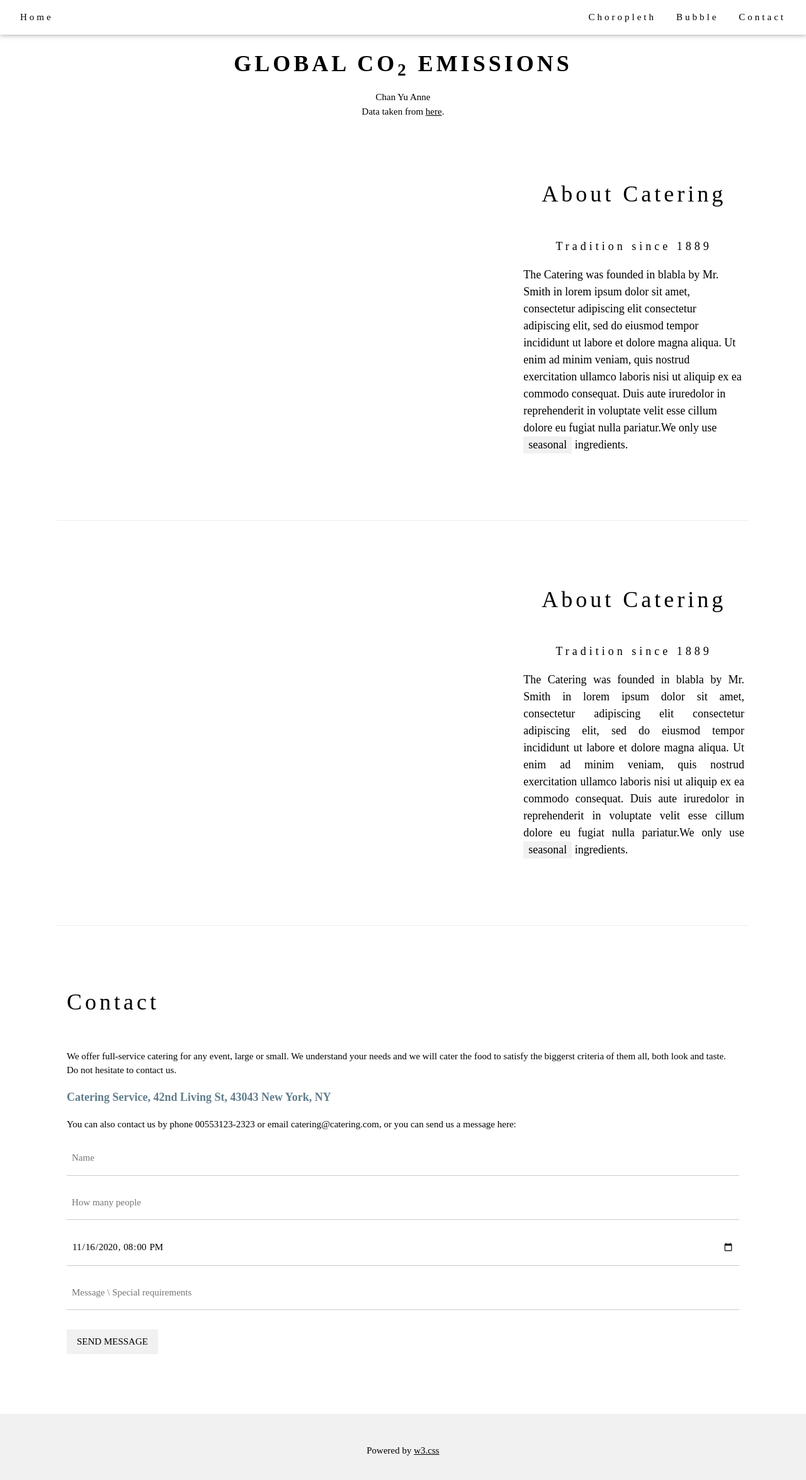
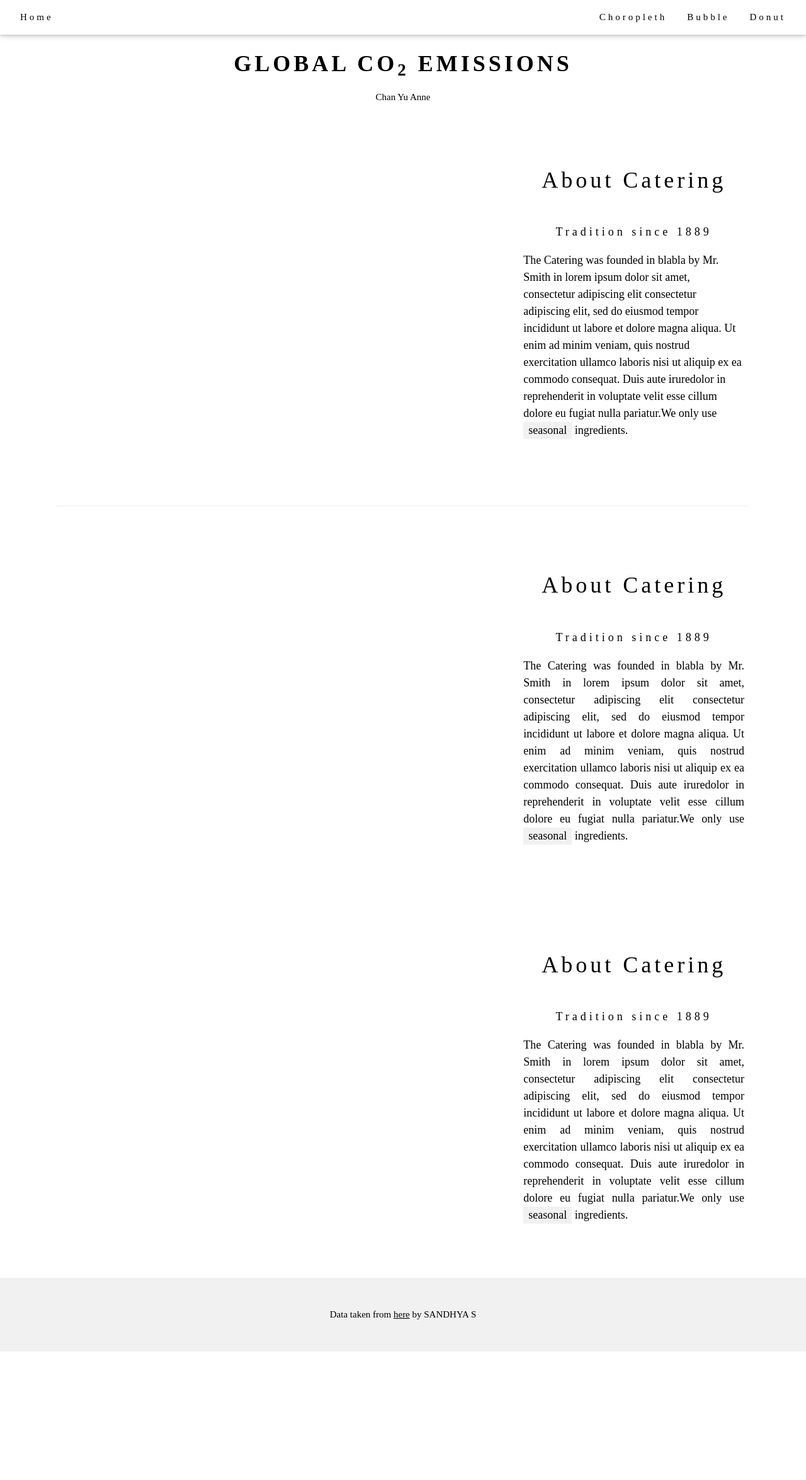
Before and after one commit to yu00anne/FIT3179-Assignment2, a plain HTML site: page index.html in a window 1280 px wide. Shown: the whole page at 63% size. After the commit the page ends 2146 px from the top, so only its background shows below. Drawn offline with Linux system fonts and the light colour scheme; a script that the page names is missing.

Commit message:
Add donut chart to index.html

```diff
--- a/css/style.css
+++ b/css/style.css
@@ -247,3 +247,10 @@ hr{border:0;border-top:1px solid #eee;margin:20px 0}
 	left: 0px;
 	right: 0px;
 }
+
+#donut_chart {
+	top:25px;
+	bottom: 0px;
+	left: 0px;
+	right: 0px;
+}
--- a/index.html
+++ b/index.html
@@ -30,26 +30,15 @@
         <div class="w3-right w3-hide-small">
         <a href="#choropleth" class="w3-bar-item w3-button">Choropleth</a>
         <a href="#bubble" class="w3-bar-item w3-button">Bubble</a>
-        <a href="#contact" class="w3-bar-item w3-button">Contact</a>
+        <a href="#donut" class="w3-bar-item w3-button">Donut</a>
         </div>
     </div>
     </div>
 
     <!-- Header -->
-    <!-- <header class="w3-display-container w3-content w3-wide" style="max-width:1600px;min-width:500px" id="home">
-        <img class="w3-image" src="co2_1.jpg" alt="Hamburger Catering" width="1600" height="100">
-        <div class="w3-display-middle w3-padding-large w3-opacity">
-            <h1 class="w3-xxlarge">Le Catering</h1>
-        </div>
-    </header> -->
-
-    <!-- Header -->
     <header class="w3-container w3-center w3-padding-top-64" id="home">
         <h1><b>GLOBAL CO<sub>2</sub> EMISSIONS</b></h1>
-        <p>
-            Chan Yu Anne <br>
-            Data taken from <a href="https://www.kaggle.com/sansuthi/global-co2-emissions">here</a>.
-        </p>
+        <p>Chan Yu Anne</p>
     </header>
 
     <!-- Page content -->
@@ -90,8 +79,8 @@
             <div id="bubble_plot">
                 <script type="text/javascript">
 
-                    var map1 = "js/bubble_plot.json";
-                    vegaEmbed('#bubble_plot', map1).then(function(result) {
+                    var map2 = "js/bubble_plot.json";
+                    vegaEmbed('#bubble_plot', map2).then(function(result) {
                         // Access the Vega view instance (https://vega.github.io/vega/docs/api/view/) as result.view
                     }).catch(console.error);
 
@@ -107,21 +96,29 @@
         </div>
     </div>
 
-    <hr>
+    <!-- Donut Section -->
+    <div class="w3-row w3-padding-64" id="donut">
+        <div class="w3-col m8 w3-padding-small">
+        <!-- <img src="/w3images/tablesetting2.jpg" class="w3-round w3-image w3-opacity-min" alt="Table Setting" width="600" height="750"> -->
 
-    <!-- Contact Section -->
-    <div class="w3-container w3-padding-64" id="contact">
-        <h1>Contact</h1><br>
-        <p>We offer full-service catering for any event, large or small. We understand your needs and we will cater the food to satisfy the biggerst criteria of them all, both look and taste. Do not hesitate to contact us.</p>
-        <p class="w3-text-blue-grey w3-large"><b>Catering Service, 42nd Living St, 43043 New York, NY</b></p>
-        <p>You can also contact us by phone 00553123-2323 or email catering@catering.com, or you can send us a message here:</p>
-        <form action="/action_page.php" target="_blank">
-        <p><input class="w3-input w3-padding-16" type="text" placeholder="Name" required name="Name"></p>
-        <p><input class="w3-input w3-padding-16" type="number" placeholder="How many people" required name="People"></p>
-        <p><input class="w3-input w3-padding-16" type="datetime-local" placeholder="Date and time" required name="date" value="2020-11-16T20:00"></p>
-        <p><input class="w3-input w3-padding-16" type="text" placeholder="Message \ Special requirements" required name="Message"></p>
-        <p><button class="w3-button w3-light-grey w3-section" type="submit">SEND MESSAGE</button></p>
-        </form>
+            <div id="donut_chart">
+                <script type="text/javascript">
+
+                    var map3 = "js/donut_chart.json";
+                    vegaEmbed('#donut_chart', map3).then(function(result) {
+                        // Access the Vega view instance (https://vega.github.io/vega/docs/api/view/) as result.view
+                    }).catch(console.error);
+
+                </script>
+            </div>
+
+        </div>
+
+        <div class="w3-col m4 w3-padding-small">
+            <h1 class="w3-center">About Catering</h1><br>
+            <h5 class="w3-center">Tradition since 1889</h5>
+            <p class="w3-large w3-justify">The Catering was founded in blabla by Mr. Smith in lorem ipsum dolor sit amet, consectetur adipiscing elit consectetur adipiscing elit, sed do eiusmod tempor incididunt ut labore et dolore magna aliqua. Ut enim ad minim veniam, quis nostrud exercitation ullamco laboris nisi ut aliquip ex ea commodo consequat. Duis aute iruredolor in reprehenderit in voluptate velit esse cillum dolore eu fugiat nulla pariatur.We only use <span class="w3-tag w3-light-grey">seasonal</span> ingredients.</p>
+        </div>
     </div>
 
     <!-- End page content -->
@@ -129,7 +126,7 @@
 
     <!-- Footer -->
     <footer class="w3-center w3-light-grey w3-padding-32">
-    <p>Powered by <a href="https://www.w3schools.com/w3css/default.asp" title="W3.CSS" target="_blank" class="w3-hover-text-green">w3.css</a></p>
+        <p>Data taken from <a href="https://www.kaggle.com/sansuthi/global-co2-emissions" target="_blank">here</a> by SANDHYA S</p>
     </footer>
 
     </body>
--- a/js/donut_chart.json
+++ b/js/donut_chart.json
@@ -1,5 +1,7 @@
 {
     "$schema": "https://vega.github.io/schema/vega-lite/v5.json",
+    "width": 500,
+    "height": 400,
     "description": "A simple donut chart with embedded data.",
     "data": {
       "url": "https://raw.githubusercontent.com/yu00anne/FIT3179-Assignment2/master/data/CO2Emission_LifeExp.csv"
```
